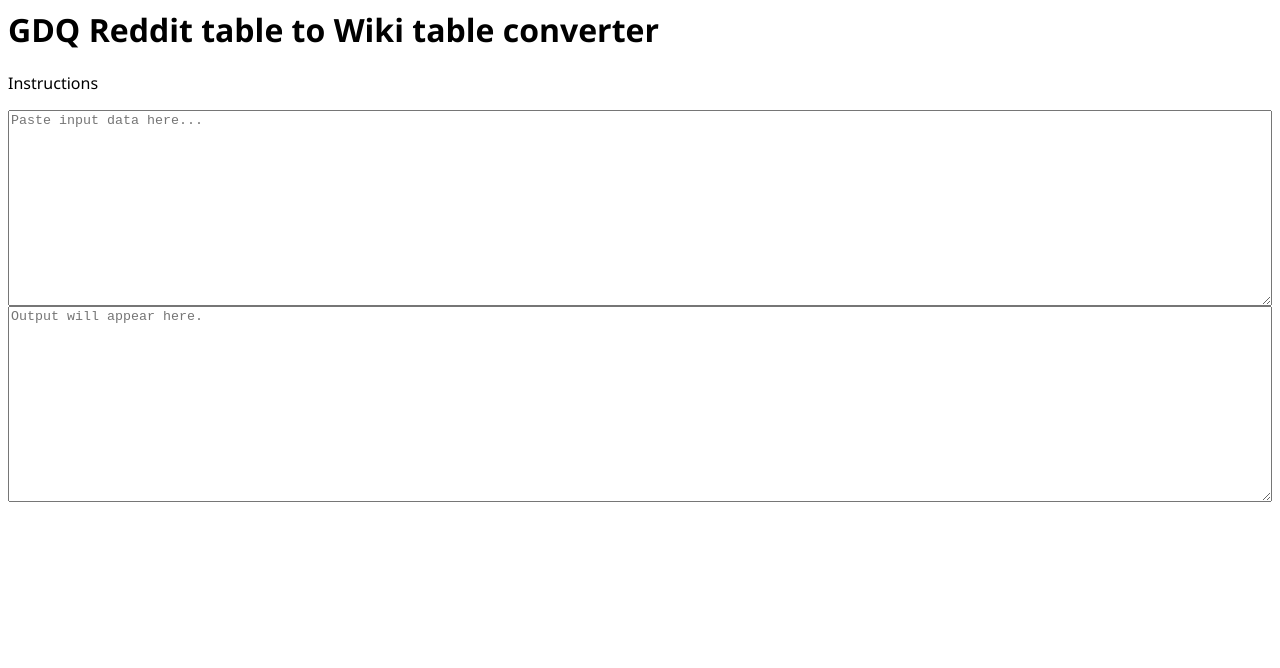
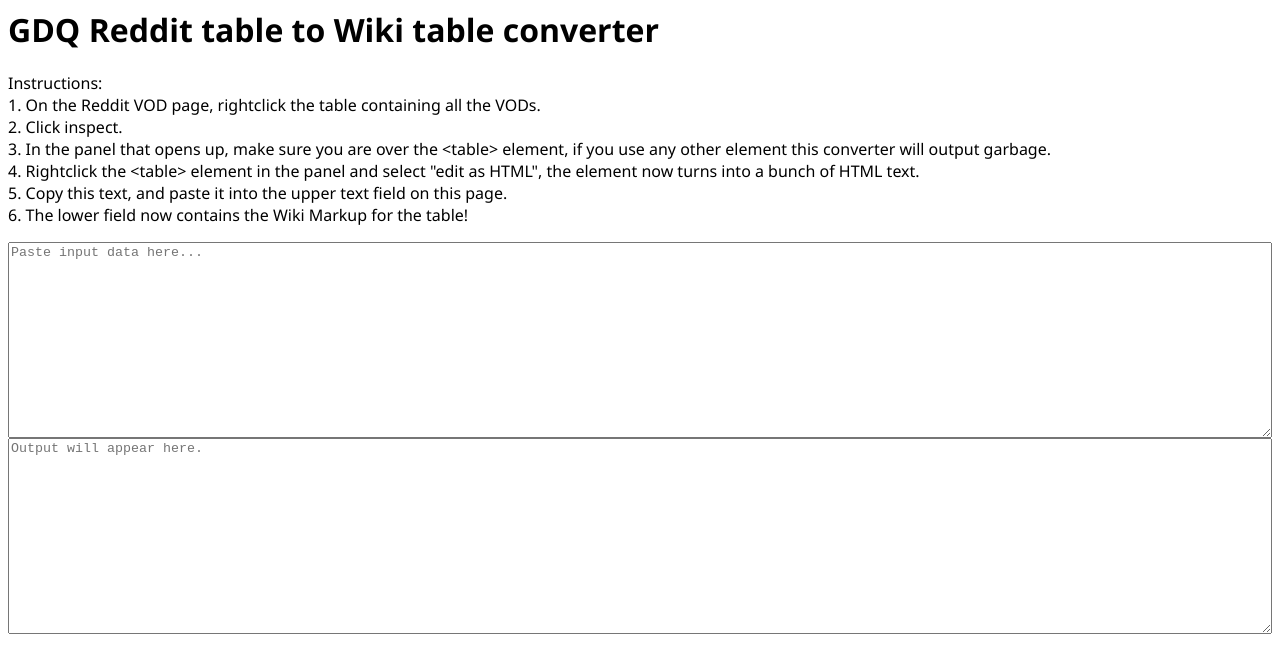
Before and after one commit to mnemonicpunk/gdqvodverter, a plain HTML site: page index.html in a window 1280 px wide. Drawn offline with Linux system fonts and the light colour scheme.

Commit message:
added instructions

```diff
--- a/index.html
+++ b/index.html
@@ -72,7 +72,13 @@
             GDQ Reddit table to Wiki table converter
         </h1>
         <p>
-            Instructions
+            Instructions:<br>
+            1. On the Reddit VOD page, rightclick the table containing all the VODs.<br>
+            2. Click inspect.<br>
+            3. In the panel that opens up, make sure you are over the &lt;table&gt; element, if you use any other element this converter will output garbage.<br>
+            4. Rightclick the &lt;table&gt; element in the panel and select "edit as HTML", the element now turns into a bunch of HTML text.<br>
+            5. Copy this text, and paste it into the upper text field on this page.<br>
+            6. The lower field now contains the Wiki Markup for the table!<br>
         </p>
         <textarea class="data_field" id="indata" placeholder="Paste input data here..."></textarea>
         <textarea class="data_field" id="outdata" placeholder="Output will appear here." readonly=true></textarea>
```
